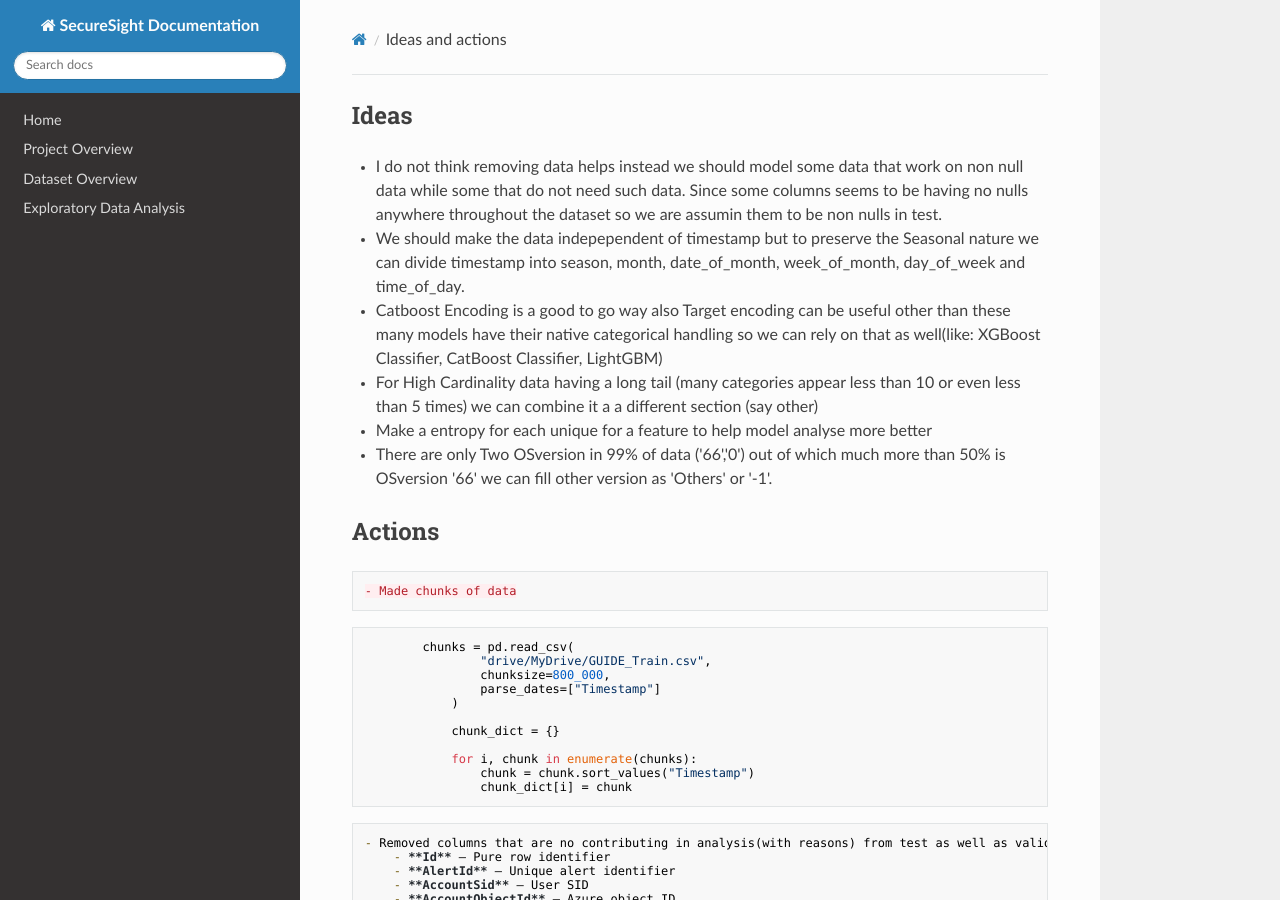
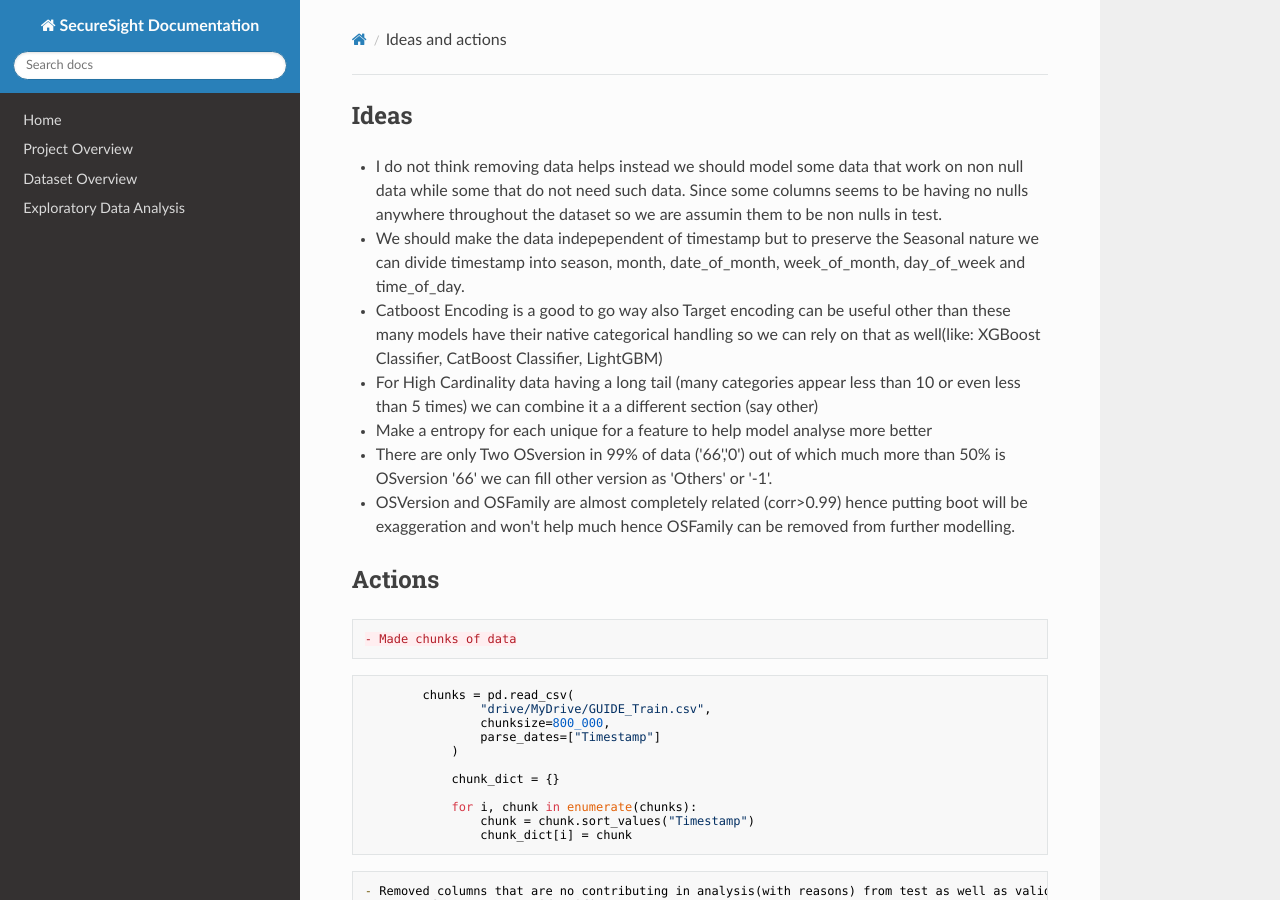
Before and after one commit to vkverma9534/SecureSight, an MkDocs documentation site: the page built from docs/Ideas_and_actions.md, in a window 1280 px wide and 900 px high. Built offline with MkDocs 1.6.1, drawn with Linux system fonts in a browser that asks for light colours; nearby versions of some CDN libraries.

Commit message:
Added an idea in ideas_and_actions

```diff
--- a/docs/Ideas_and_actions.md
+++ b/docs/Ideas_and_actions.md
@@ -6,6 +6,7 @@
 - For High Cardinality data having a long tail (many categories appear less than 10 or even less than 5 times) we can combine it a a different section (say other)
 - Make a entropy for each unique for a feature to help model analyse more better
 - There are only Two OSversion in 99% of data ('66','0') out of which much more than 50% is OSversion '66' we can fill other version as 'Others' or '-1'.
+- OSVersion and OSFamily are almost completely related (corr>0.99) hence putting boot will be exaggeration and won't help much hence OSFamily can be removed from further modelling.
 
 
 
```
